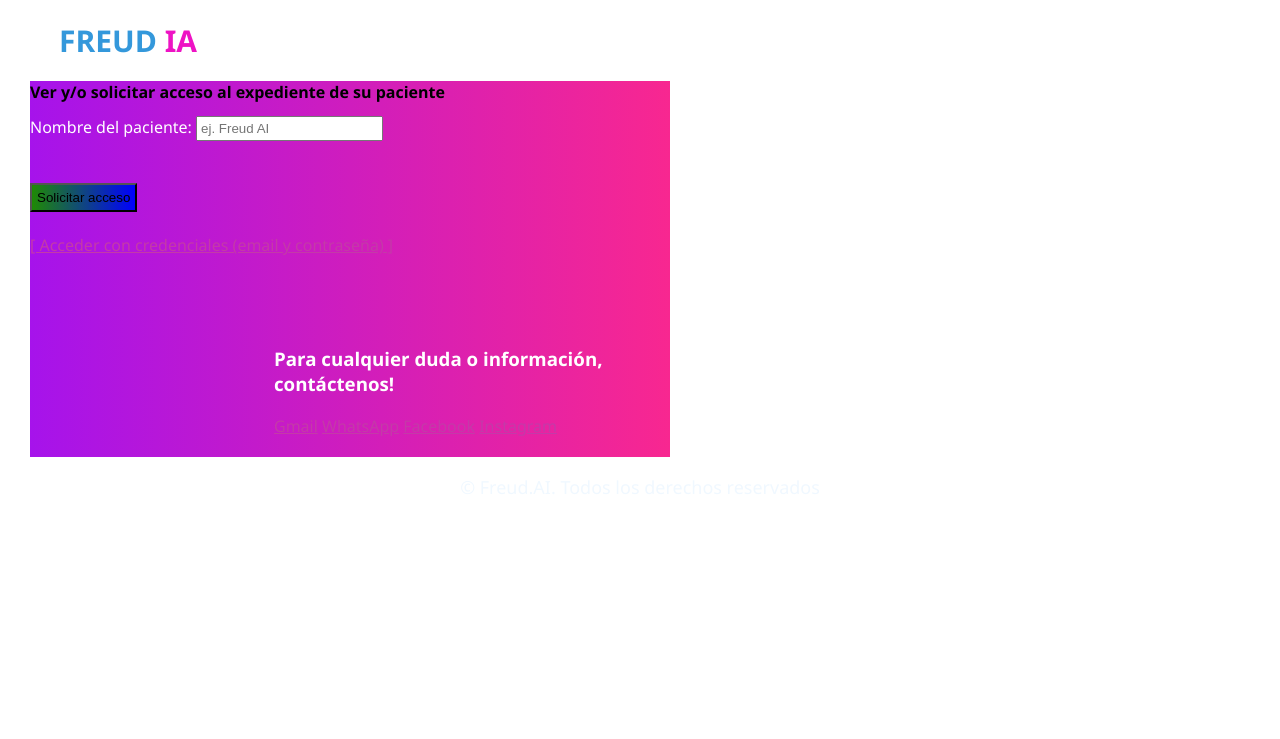
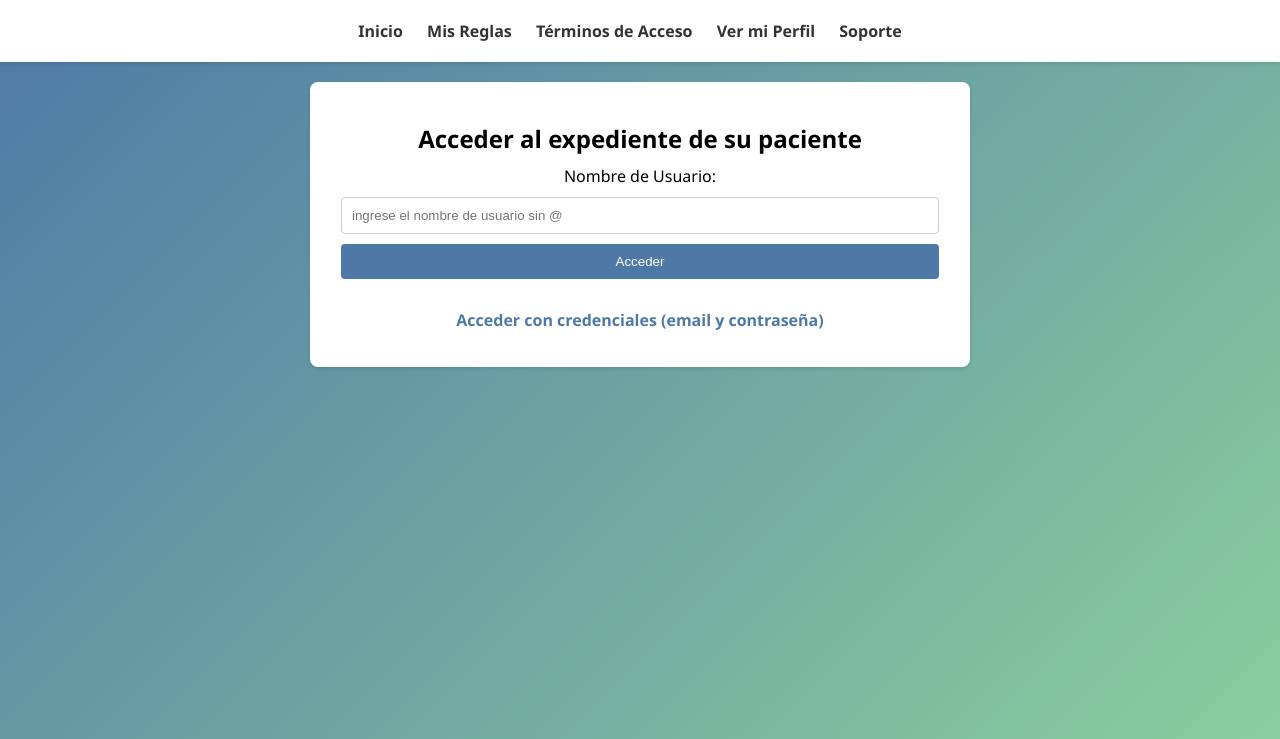
Before and after one commit to elmerurbina/freud-ai, a Flask app: page /verExpediente in a window 1280 px wide. Shown: the top 739 px of the page. Run offline with Flask 3, Linux system fonts and the light colour scheme.

Commit message:
Freud AI

```diff
--- a/static/expediente.css
+++ b/static/expediente.css
@@ -1,84 +1,105 @@
-/* styles.css */
-
 body {
    font-family: 'Segoe UI', Tahoma, Geneva, Verdana, sans-serif;
    margin: 0;
    padding: 0;
+   background: linear-gradient(135deg, #4E79A7, #8CD19D);
    background-size: cover;
    background-repeat: no-repeat;
    background-attachment: fixed;
 }
 
-section {
-   background: linear-gradient(to right, rgb(166, 19, 235), rgb(248, 39, 144));
-   width: 50%;
-   font-size: 16px;
-   margin-bottom: 25%px;
-   align-items: center;
-   margin-left: 30px;
-
+header {
+   background-color: #FFFFFF;
+   padding: 20px;
+   box-shadow: 0 2px 4px rgba(0, 0, 0, 0.1);
+   text-align: center; /* Center align header contents */
 }
 
-.logo {
-   color: #3498db;
-   text-transform: uppercase;
-   font-size: 30px;
-   margin-left: -80%;
+nav ul {
+   list-style-type: none;
+   margin: 0;
+   padding: 0;
 }
 
-a {
-   color: #c43aa8;
+nav ul li {
+   display: inline;
+   margin-right: 20px;
 }
 
-span {
-   color: #EE13C4;
+nav ul li a {
+   text-decoration: none;
+   color: #333333;
+   font-weight: bold;
+   transition: color 0.3s ease;
 }
 
-h1 {
-   text-align: center;
-   font-size: 24px;
-   color: #fff;
+nav ul li a:hover {
+   color: #4E79A7;
 }
 
-h2 {
-   font-size: 16px;
+main {
+   padding: 20px;
+   text-align: center; /* Center align main contents */
 }
 
-label {
-   color: #fff;
-   font-size: 16px;
+#user-records {
+   background-color: #FFFFFF;
+   padding: 20px;
+   border-radius: 8px;
+   box-shadow: 0 2px 4px rgba(0, 0, 0, 0.1);
+   text-align: center; /* Center align section contents */
+   width: 50%; /* Adjust the width as needed */
+   margin: 0 auto; /* Center the section horizontally */
 }
 
-input {
-   padding: 3px;
-   border-radius: none;
+#user-records h2 {
+   margin-bottom: 10px;
 }
 
-.contacto {
-   margin-top: 8%;
-   color: #fff;
-   padding: 20px;
-   margin-left: 35%;
-   transition: margin 0.3s ease;
+#user-records form {
+   margin-bottom: 20px;
 }
 
-.contacto:hover {
-   margin-left: 33%;
+#user-records label {
+   display: block;
+   margin-bottom: 10px;
 }
 
-footer {
-   font-size: 18px;
-   color: lightgray;
-   text-align: center;
+#user-records input[type="text"] {
+   width: calc(100% - 22px); /* Adjusted width to accommodate for padding */
+   padding: 10px;
+   margin-bottom: 10px; /* Added margin */
+   border-radius: 4px;
+   border: 1px solid #CCCCCC;
+   box-sizing: border-box;
+}
+
+#user-records input[type="submit"] {
+   width: calc(100% - 22px); /* Adjusted width to accommodate for padding */
+   padding: 10px;
+   margin-bottom: 10px; /* Added margin */
+   background-color: #4E79A7;
+   color: #FFFFFF;
+   border: none;
+   border-radius: 4px;
+   cursor: pointer;
+   transition: background-color 0.3s ease;
+}
+
+#user-records input[type="submit"]:hover {
+   background-color: #8CD19D;
+}
+
+#user-records p {
    margin-top: 10px;
 }
 
-button {
-   background: linear-gradient(to right, rgb(31, 138, 4), blue);
-   margin-top: 20px;
-   padding: 5px;
+#user-records p a {
+   color: #4E79A7;
+   text-decoration: none;
+   font-weight: bold;
 }
 
-p {
-   color: aliceblue;
+#user-records p a:hover {
+   text-decoration: underline;
 }
--- a/templates/index.html
+++ b/templates/index.html
@@ -24,12 +24,13 @@
                 </label>
                 <nav class="navbar">
                     <ul>
-                        <li><a href="{{ url_for('notificaciones') }}">Notificaciones</a></li>
                         <li><a href="{{ url_for('profesionales') }}">Profesionales</a></li>
                         <li><a href="{{ url_for('login_account') }}">Ir al Chat</a></li>
-                        <li><a href="{{ url_for('verExpediente') }}">Expediente</a></li>
+                        <li><a href="{{ url_for('verExpediente') }}">Panel del Psicólogo</a></li>
+                        <li><a href="{{ url_for('notificaciones') }}">Notificaciones</a></li>
                         <li><a href="#nosotros">Nosotros</a></li>
                         <li><a class="menu" href="#privacidad" id="privacyLink">Privacidad</a></li>
+                        <li><a href=" ">Soporte </a></li>
 
                     </ul>
                 </nav>
--- a/templates/verExpediente.html
+++ b/templates/verExpediente.html
@@ -1,43 +1,36 @@
 <!DOCTYPE html>
-<html lang="en">
+<html lang="es">
 <head>
     <meta charset="UTF-8">
     <meta name="viewport" content="width=device-width, initial-scale=1.0">
-    <title>Freud AI</title>
+    <title>Panel del Psicólogo</title>
     <link rel="stylesheet" type="text/css" href="{{ url_for('static', filename='expediente.css') }}">
-
 </head>
 <body>
-    <h1 class="logo">Freud <span>IA</span></h1>
 
-    <section>
-    <div class="solicitarAcceso">
+<header>
+    <nav>
+        <ul>
+            <li><a href="{{ url_for('freud') }}">Inicio</a></li>
+            <li><a href="#">Mis Reglas</a></li>
+            <li><a href="#">Términos de Acceso</a></li>
+            <li><a href="#">Ver mi Perfil</a></li>
+            <li><a href="#">Soporte</a></li>
+        </ul>
+    </nav>
+</header>
 
-        <h2>Ver y/o solicitar acceso al expediente de su paciente</h2>
+<main>
+    <section id="user-records">
+        <h2>Acceder al expediente de su paciente</h2>
+        <form action="#" method="post">
+            <label for="username">Nombre de Usuario:</label>
+            <input type="text" id="username" name="username" placeholder="ingrese el nombre de usuario sin @"required>
+            <input type="submit" value="Acceder">
+        </form>
+        <p><a href="#">Acceder con credenciales (email y contraseña)</a></p>
+    </section>
+</main>
 
-        <form>
-            <label for="nombre">Nombre del paciente:</label>
-            <input type="text" name="nombre" id="nombre" placeholder="ej. Freud AI" required><br><br>
-            <button>Solicitar acceso</button><br><br>
-            <a class="credentials" href="{{ url_for('login_account') }}">[ Acceder con credenciales (email y contraseña) ]</a>
-        </form>
-    </div>
-
-    <div class="contacto" id="ayuda">
-        <h3>Para cualquier duda o información, contáctenos!</h3>
-        <i class="fa-solid fa-envelope"></i>
-        <a class="gmail" href="mailto:freud.ai@gmail.com">Gmail</a>
-        <i class="fa-brands fa-whatsapp"></i>
-        <a class="whatsapp" href="https://wa.me/50577966272">WhatsApp</a>
-        <i class="fa-brands fa-facebook"></i>
-        <a class="facebook" href="freud.ai">Facebook</a>
-        <i class="fa-brands fa-instagram"></i>
-        <a class="instagram" href="freud.ai">Instagram</a>
-    </div>
-</section>
-    <footer>
-        <p>&copy; Freud.AI. Todos los derechos reservados</p>
-
-    </footer>
 </body>
 </html>
```
